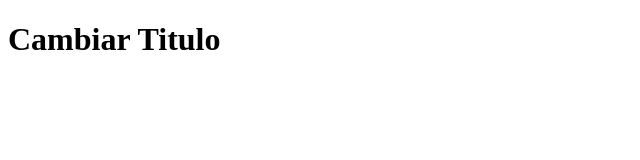
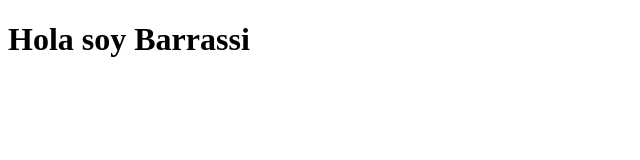
Before and after one commit to lpachado/prueba-git, a plain HTML site: page index.html in a window 1280 px wide. Shown: the whole page, without its empty margins (0-640 px from the left). Drawn offline with Linux system fonts and the light colour scheme.

Commit message:
commit desde vsc

```diff
--- a/index.html
+++ b/index.html
@@ -7,6 +7,6 @@
     <title>Document</title>
 </head>
 <body>
-    <h1> Cambiar Titulo </h1>
+    <h1> Hola soy Barrassi </h1>
 </body>
 </html>
```
Also changed, not shown: 1 other file.
